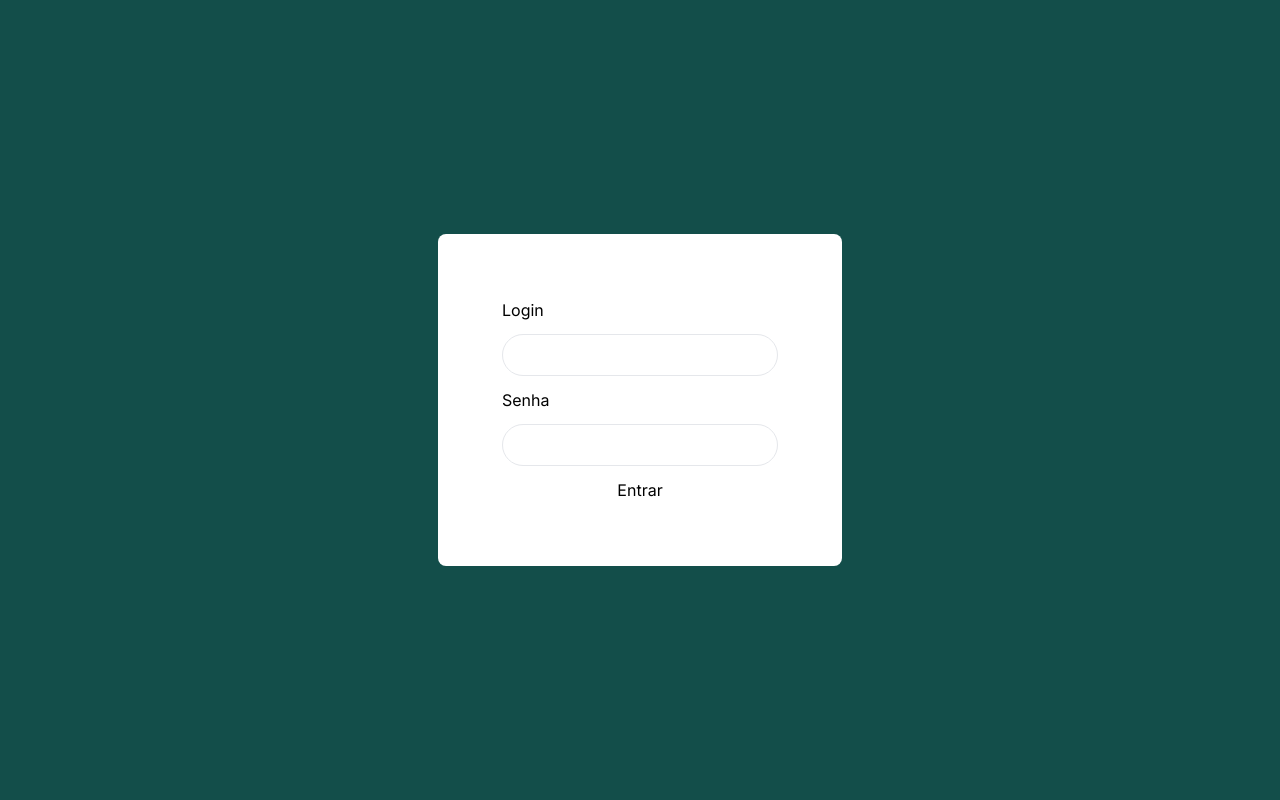
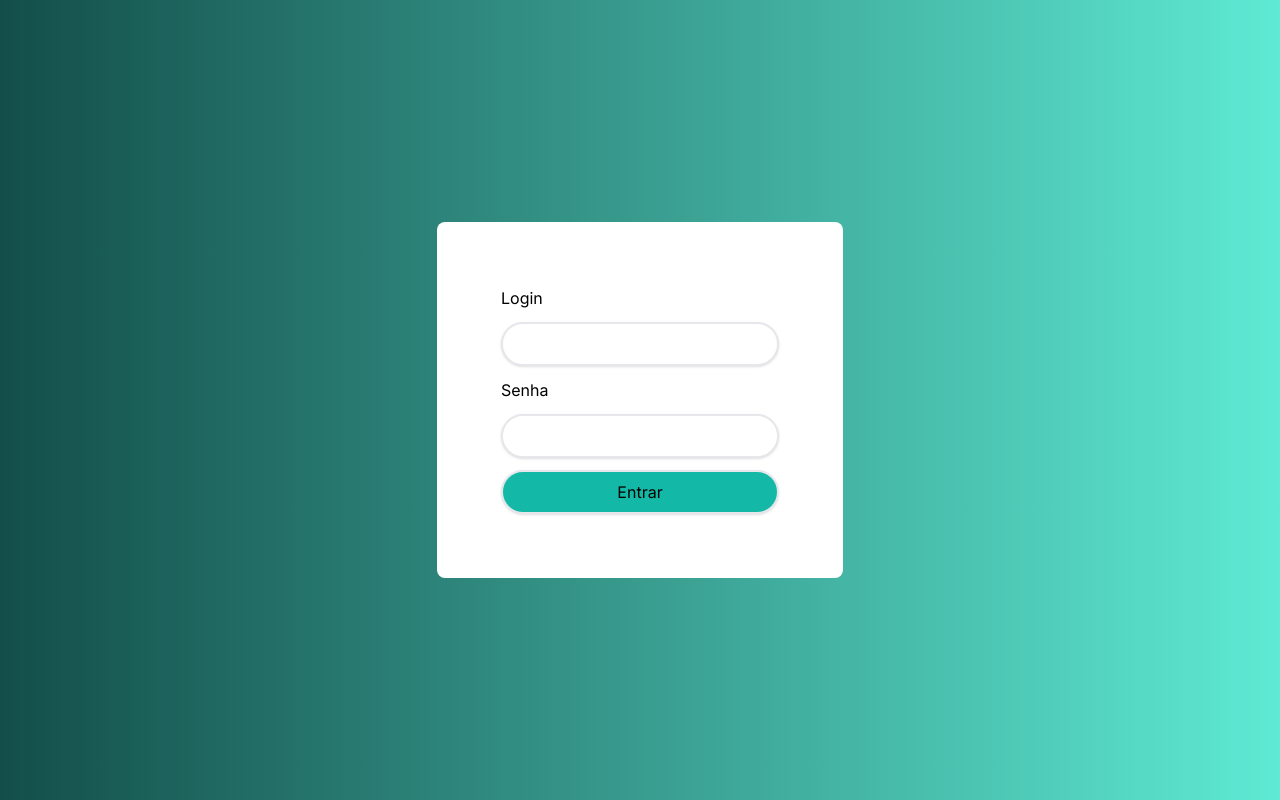
Before and after one commit to lukaspinheiro/ECommerce, a Next.js app: page /Login in a window 1280 px wide. Built offline with nearby package versions, Linux system fonts and the light colour scheme.

Commit message:
alteração na pagina de login

```diff
--- a/src/app/Login/page.tsx
+++ b/src/app/Login/page.tsx
@@ -14,7 +14,7 @@ export default function Login() {
     }
 
     return (
-        <div className="w-full h-screen bg-teal-900 flex justify-center items-center">
+        <div className="w-full h-screen flex justify-center items-center bg-gradient-to-r from-teal-900 to-teal-300">
             <div className="flex flex-col gap-3 bg-white p-16 rounded-lg">
                 <Input
                     label="Login"
@@ -27,7 +27,7 @@ export default function Login() {
                     setData={setPassword}
                 />
 
-                <button onClick={onSubmit}>Entrar</button>
+                <button className="border-2 py-2 px-5 rounded-full bg-teal-500 shadow hover:shadow-md hover:bg-gradient-to-r from-teal-900 to-teal-500" onClick={onSubmit}>Entrar</button>
             </div>
         </div>
     )
--- a/src/app/components/Input/index.tsx
+++ b/src/app/components/Input/index.tsx
@@ -8,7 +8,7 @@ export default function Input({ label, data, setData }: InputProps) {
     return (
         <>
             <label htmlFor="password">{label}</label>
-            <input onChange={(text)=> setData(text.target.value)} value={data} className="border py-2 px-5 rounded-full bg-gray" id="password" />
+            <input onChange={(text)=> setData(text.target.value)} value={data} className="shadow hover:shadow-md border-2 py-2 px-5 rounded-full bg-gray" id="password" />
         </>
     )
 }
```
